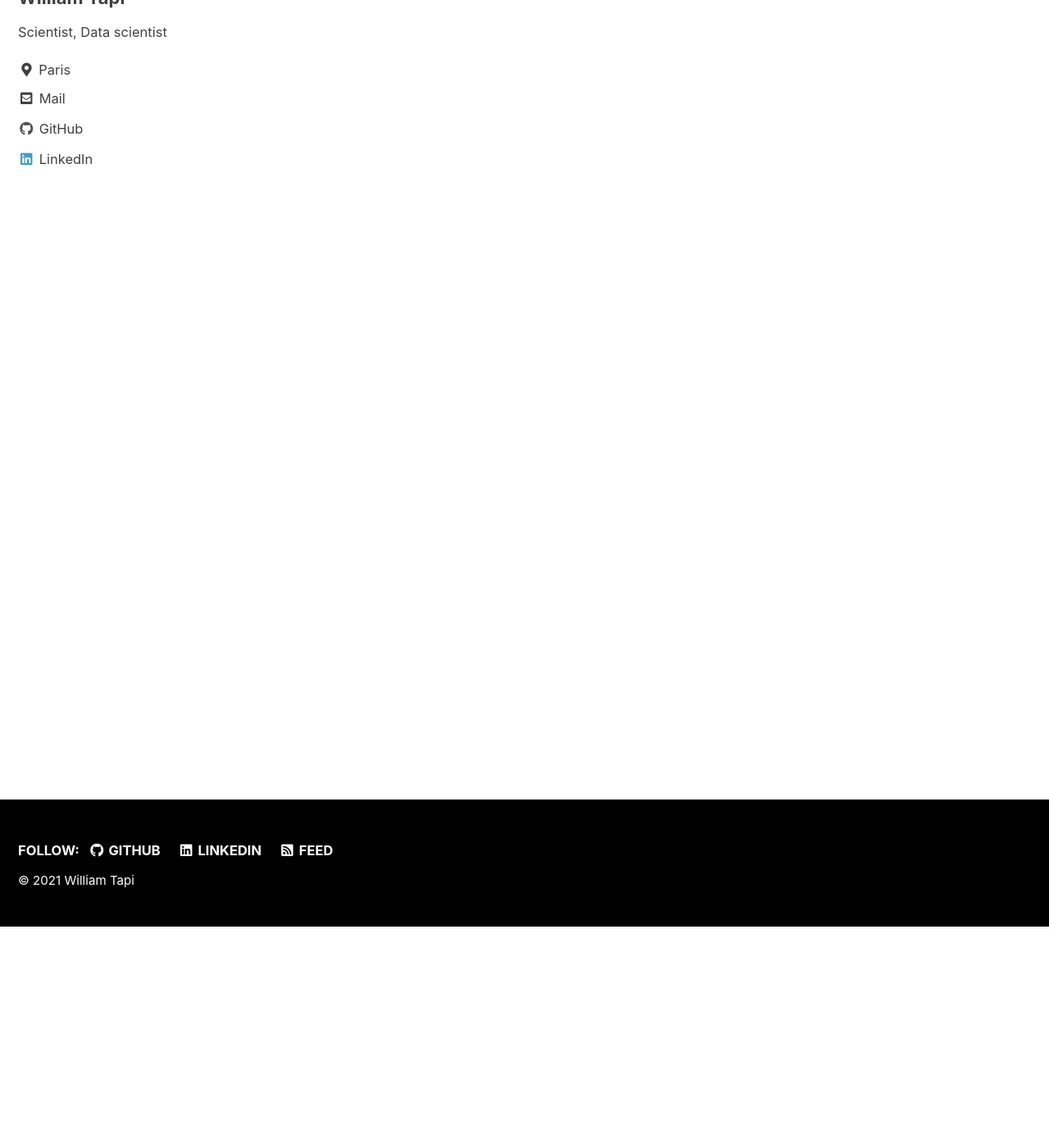
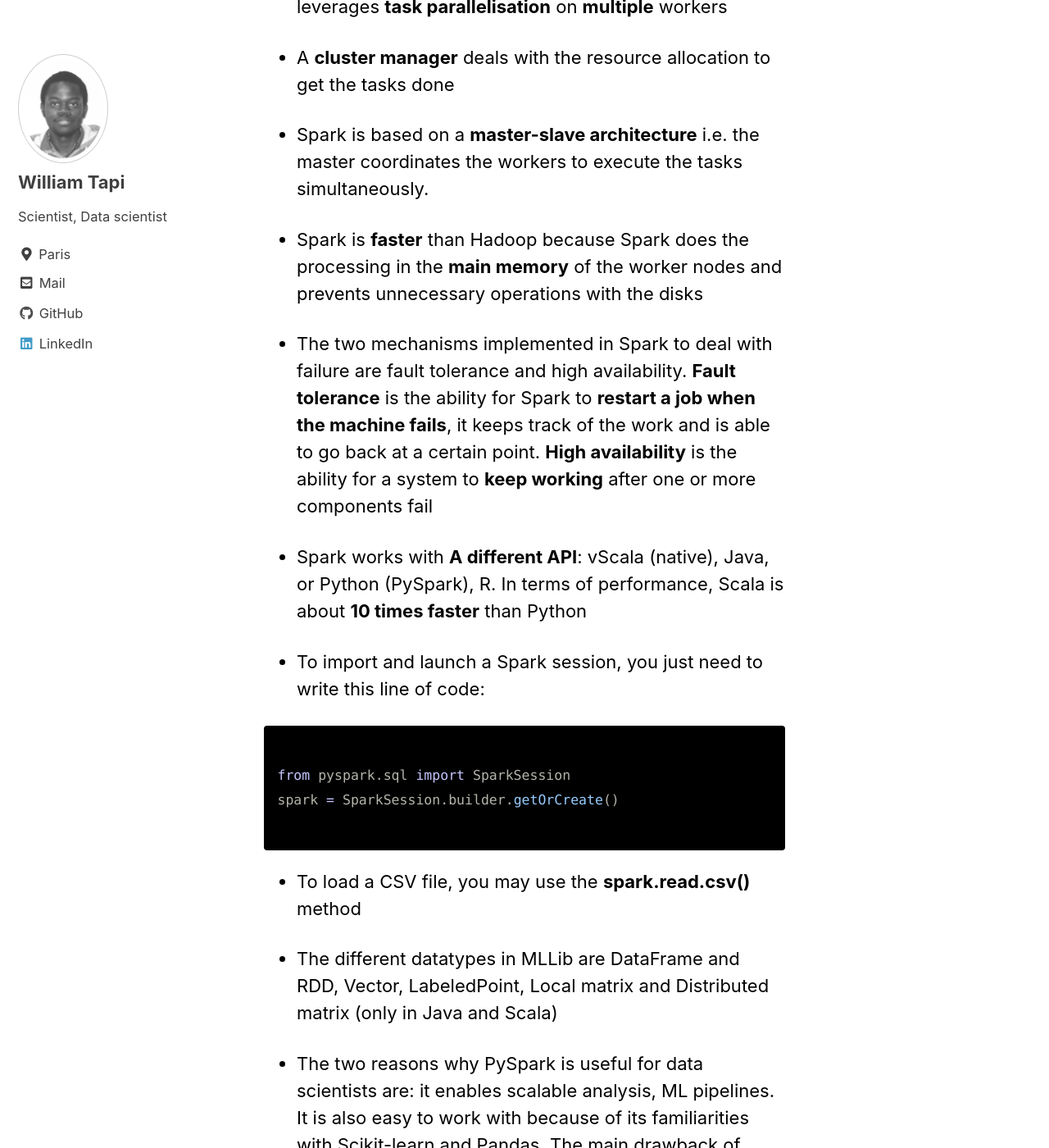
Before and after one commit to Will007-max/Will007-max.github.io, a Jekyll site: the page built from _posts/2021-06-01-spark.md, in a window 1280 px wide and 1400 px high, scrolled down 270 px. Shown: the whole window at 82% size. Built offline with Jekyll 4.4.1, drawn with Linux system fonts in a browser that asks for light colours; cached includes are drawn as plain includes; some of the changed text lies outside the part shown.

Commit message:
reorganize

````diff
--- a/_posts/2021-06-01-spark.md
+++ b/_posts/2021-06-01-spark.md
@@ -13,4 +13,75 @@
     nav: sidebar-sample
 ---
 
-Spark and Hadoop Map Reduce...
+Before all, here are some key concepts regarding Spark:
+
+- The main reason why Spark is useful is that Spark leverages **task parallelisation**
+on **multiple** workers
+
+- A **cluster manager** deals with the resource allocation to get the tasks done
+
+- Spark is based on a **master-slave architecture** i.e. the master coordinates
+the workers to execute the tasks simultaneously.
+
+- Spark is **faster** than Hadoop because Spark does the processing in the
+**main memory** of the worker nodes and prevents unnecessary operations with the
+disks
+
+- The two mechanisms implemented in Spark to deal with failure are fault tolerance
+and high availability. **Fault tolerance** is the ability for Spark to
+**restart a job when the machine fails**, it keeps track of the work and is able
+to go back at a certain point. **High availability** is the ability for a system
+to **keep working** after one or more components fail
+
+- Spark works with **A different API**: vScala (native), Java, or Python (PySpark), R.
+In terms of performance, Scala is about **10 times faster** than Python
+
+- To import and launch a Spark session, you just need to write this line of code:
+
+```python
+
+from pyspark.sql import SparkSession
+spark = SparkSession.builder.getOrCreate()
+
+```
+
+- To load a CSV file, you may use the **spark.read.csv()** method
+
+- The different datatypes in MLLib are DataFrame and RDD, Vector, LabeledPoint,
+Local matrix and Distributed matrix (only in Java and Scala)
+
+- The two reasons why PySpark is useful for data scientists are: it enables
+scalable analysis, ML pipelines. It is also easy to work with because of its
+familiarities with Scikit-learn and Pandas. The main drawback of Scikit-learn and
+Pandas when building predictive models is that Scikit-learn **doesn't scale to**
+**large datasets** in a distributed environment (no task parallelisation)
+
+- To convert a PySpark dataframe into a Pandas one, you can use the **toPandas()**
+method. Be careful when using it because all data are **loaded into memory** on
+the driver node and prevents operations from being performed in a **distributed mode**
+
+- Before the training of your algorithm in MLlib, you need to create a **vector**
+**representation** of the features that you'll use, as in the following:
+
+```python
+
+from pyspark.ml.feature import VectorAssembler
+
+assembler = VectorAssembler(inputCols=['col1', 'col2', 'col3'],
+                            outputCol='features')
+train_df = assembler.transform(df)
+
+- It is easy to make predictions on a test set:
+
+```python
+
+pipeline = Pipeline(stages=[vector_assembler, classifier])
+
+model = pipeline.fit(train)
+
+predictions = model.transform(test)
+
+```
+
+- You can combine multiple algorithms (transformers and an estimator) into a
+single pipeline with **SparkML**
````
Also changed, not shown: _posts/2021-06-01-emotion_detection.md (+0 -1 lines).
